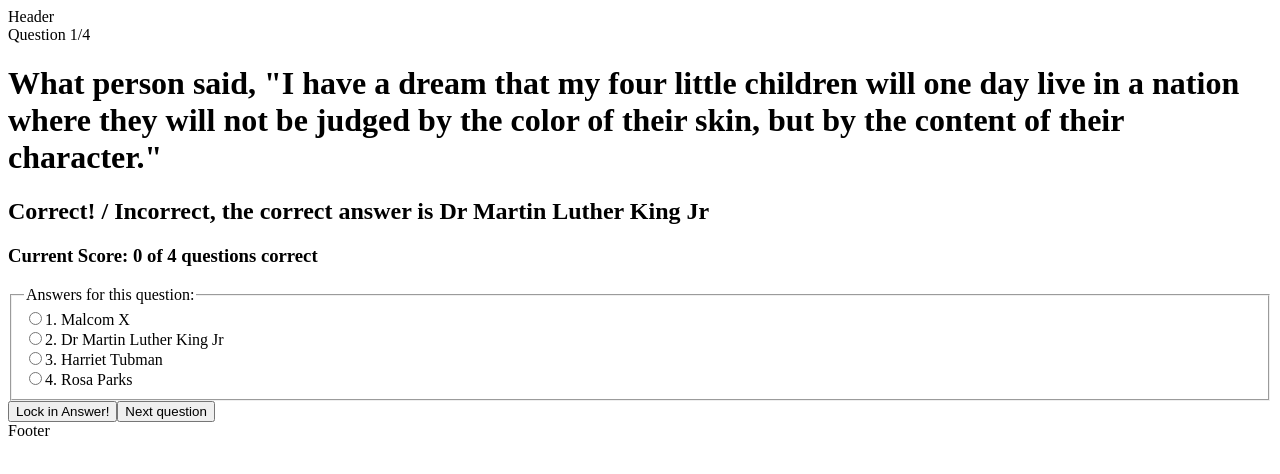
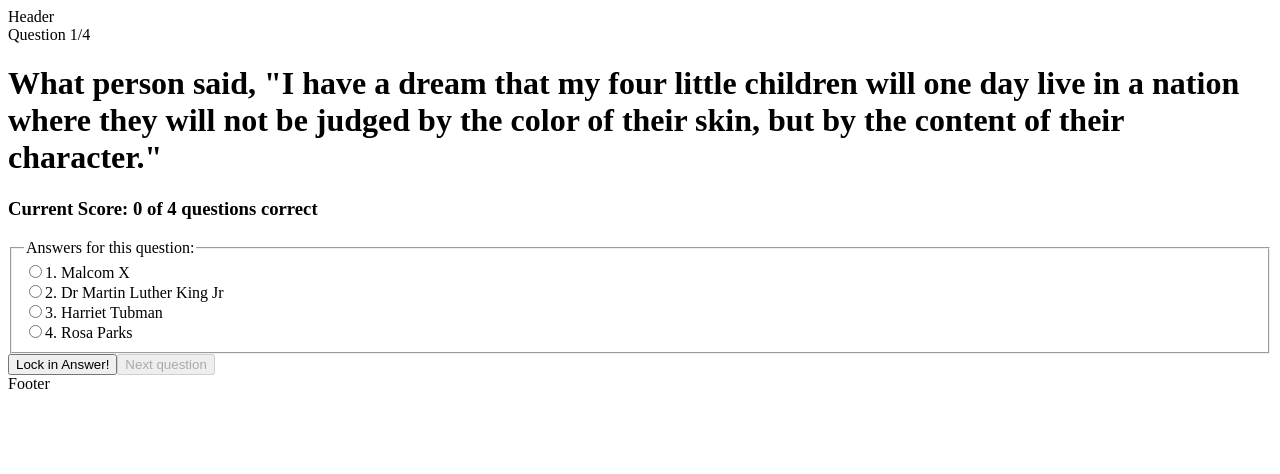
Before and after one commit to danny-englander/react-trivia-game, a React (Create React App) app: page / in a window 1280 px wide. Shown: the top 474 px of the page. Built offline with nearby package versions, Linux system fonts and the light colour scheme.

Commit message:
Adding lock answer functionality

```diff
--- a/src/App.js
+++ b/src/App.js
@@ -3,6 +3,7 @@ import Game from './components/Game';
 import { GameProvider } from "./contexts/GameContext"
 import Header from './components/Header';
 import Footer from './components/Footer';
+import './assets/scss/global-styles.scss'
 
 function App() {
   return (
--- /dev/null
+++ b/src/assets/scss/global-styles.scss
@@ -0,0 +1,2 @@
+body {
+}
--- a/src/components/Answer.jsx
+++ b/src/components/Answer.jsx
@@ -1,4 +1,5 @@
-import React from 'react'
+import React, { useContext } from 'react'
+import { GameContext } from '../contexts/GameContext'
 
 const Answer = ({
   answerText,
@@ -7,6 +8,8 @@ const Answer = ({
   currentAnswer,
   correctAnswer,
 }) => {
+  const [gameState, dispatch] = useContext(GameContext)
+
   // Answer number array.
   const numberMapping = ['1', '2', '3', '4']
 
@@ -37,6 +40,7 @@ const Answer = ({
             type="radio"
             name="answer"
             required
+            disabled={gameState.answerLocked}
             value={answerText}
             onChange={onSelectAnswer}
             checked={answerText === currentAnswer}
--- a/src/components/Game.jsx
+++ b/src/components/Game.jsx
@@ -1,10 +1,30 @@
-import React, { useContext } from 'react'
+import React, { useContext, useState } from 'react'
 import { GameContext } from '../contexts/GameContext'
 import Question from './Question'
 import Results from './Results'
 
 const Game = () => {
   const [gameState, dispatch] = useContext(GameContext)
+  console.log('gameState', gameState)
+  // Define a local state for the selected answer.
+  // This helps keep track of the answer in a local state.
+  const [selectedAnswer, setSelectedAnswer] = useState('')
+  // Custom onchange for input click event.
+  // (For prop - onSelectAnswer).
+  // This just keeps track of what the user clicked on in a local state
+  // i.e. selectedAnswer, setSelectedAnswer as per above.
+  const onChange = (e) => {
+    console.log('input target', e.target.value)
+    setSelectedAnswer(e.target.value)
+  }
+
+  // A sort of submit button to lock answer and finalize the answer
+  const onLockClick = (e) => {
+    console.log('onLockClick selectedAnswer', selectedAnswer)
+    dispatch({ type: 'SELECT_ANSWER', payload: selectedAnswer })
+    // setSelectedAnswer('')
+  }
+
   console.log('gameState in Game.jsx', gameState)
   return (
     <>
@@ -16,10 +36,22 @@ const Game = () => {
         <>
           Question {gameState.currentQuestionIndex + 1}/
           {gameState.questions.length}
-          <Question />
+          <Question
+            onChange={onChange}
+            onLockClick={onLockClick}
+            selectedAnswer={selectedAnswer}
+          />
           {/* FIXME: enable disable buttons below with conditions. */}
-          <button>Lock in Answer!</button>
-          <button onClick={() => dispatch({ type: 'NEXT_QUESTION' })}>
+          <button
+            disabled={gameState.answerLocked === true}
+            onClick={onLockClick}
+          >
+            Lock in Answer!
+          </button>
+          <button
+            disabled={gameState.answerLocked === false}
+            onClick={() => dispatch({ type: 'NEXT_QUESTION' })}
+          >
             Next question
           </button>
         </>
--- a/src/components/Question.jsx
+++ b/src/components/Question.jsx
@@ -1,20 +1,14 @@
-import React, { useContext } from 'react'
+import React, { useContext, useState } from 'react'
 import { GameContext } from '../contexts/GameContext'
 import Answer from './Answer'
 
-const Question = () => {
+// Receive props from Game.
+const Question = ({ onChange, onLockClick, selectedAnswer }) => {
   // Define the global game context.
   const [gameState, dispatch] = useContext(GameContext)
   // Define the current question gameState index.
   const currentQuestion = gameState.questions[gameState.currentQuestionIndex]
   console.log('currentQuestion', currentQuestion)
-
-  // Custom onchange for input click event.
-  // (For prop - onSelectAnswer).
-  const onChange = (e) => {
-    console.log('input target', e.target.value)
-    dispatch({ type: 'SELECT_ANSWER', payload: e.target.value })
-  }
 
   return (
     <>
@@ -22,8 +16,7 @@ const Question = () => {
 
       <h2>
         {/* FIXME: make this appear on some kind of lock in answer button click */}
-        Correct! / Incorrect, the correct answer is{' '}
-        {currentQuestion.correctAnswer}
+        {gameState.resultsMessage}
       </h2>
 
       <h3>
@@ -43,7 +36,7 @@ const Question = () => {
                 answerText={answer}
                 key={index}
                 index={index}
-                currentAnswer={gameState.currentAnswer}
+                currentAnswer={selectedAnswer}
                 correctAnswer={currentQuestion.correctAnswer}
                 onSelectAnswer={onChange}
               />
--- a/src/contexts/GameContext.js
+++ b/src/contexts/GameContext.js
@@ -15,24 +15,43 @@ const initialState = {
   answers: shuffleAnswers(questions[0]),
   currentAnswer: "",
   correctAnswersCount: 0,
+  answerLocked: false,
+  resultsMessage: ""
 };
 
 const reducer = (state, action) => {
   console.log("reducer in GameContext", state, action)
   switch (action.type) {
     case "SELECT_ANSWER": {
+      // Define a var for the correct answer - correctAnswer is from the data file.
+      const correctAnswer = state.questions[state.currentQuestionIndex].correctAnswer
+      // if  / else for the answer count. increment or don't.
       const correctAnswersCount =
-        action.payload ===
-          state.questions[state.currentQuestionIndex].correctAnswer
+        action.payload === correctAnswer
           ? state.correctAnswersCount + 1
           : state.correctAnswersCount;
+
+      // If  / else for the correct answer message.
+      let resultsMessage;
+      if (correctAnswer === action.payload) {
+        resultsMessage = "Correct!"
+      } else {
+        resultsMessage = `Incorrect, the correct answer is ${correctAnswer}`
+      }
+
+      // Ternary version of the above.
+      // const resultsMessage = correctAnswer === action.payload ? 'correct' : `Incorrect, the correct answer is ${correctAnswer}`
+
       console.log('correct answer count', correctAnswersCount)
       return {
         ...state,
         currentAnswer: action.payload,
-        correctAnswersCount
+        correctAnswersCount: correctAnswersCount,
+        answerLocked: true,
+        resultsMessage: resultsMessage
       };
     }
+
     case "NEXT_QUESTION": {
       // Define a state that tests for the end of the game so we can go to the results page.
       const showResults =
@@ -51,6 +70,8 @@ const reducer = (state, action) => {
         showResults,
         answers,
         currentAnswer: "",
+        answerLocked: false,
+        resultsMessage: ''
       };
     }
     case "RESTART_GAME": {
```
Also changed, not shown: package.json (+4 -7 lines), 1 other file (tests, documents, lock files or other folders).
